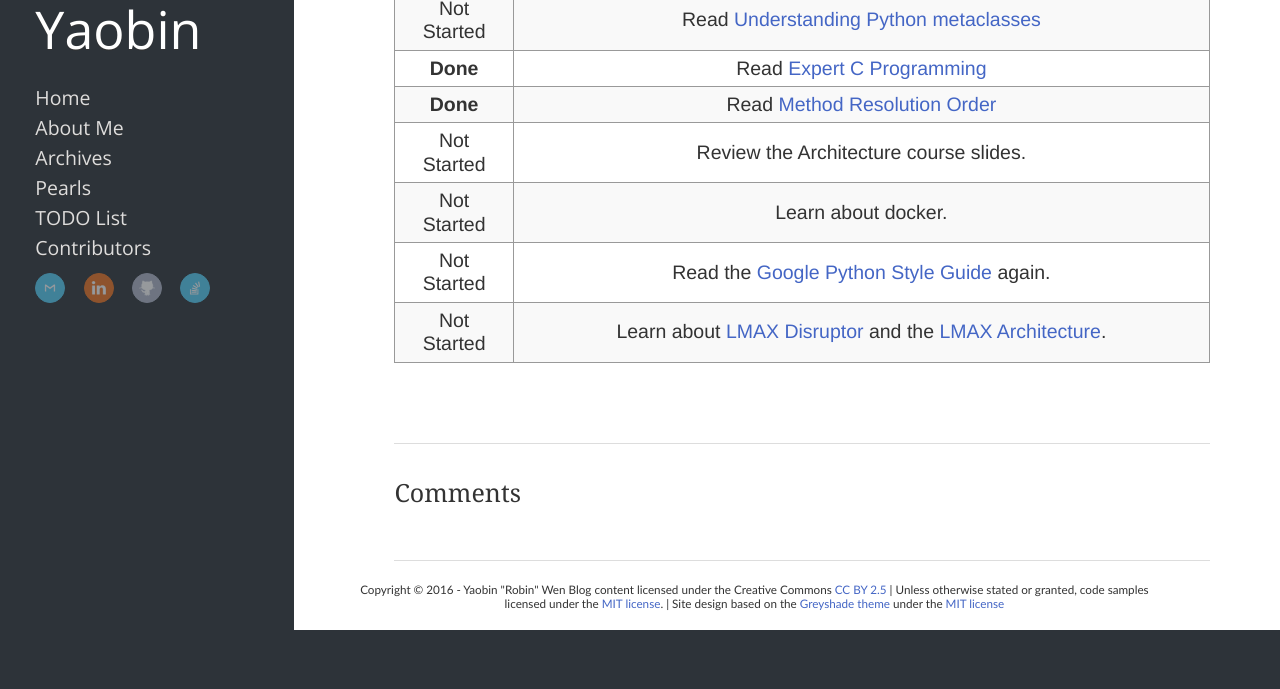
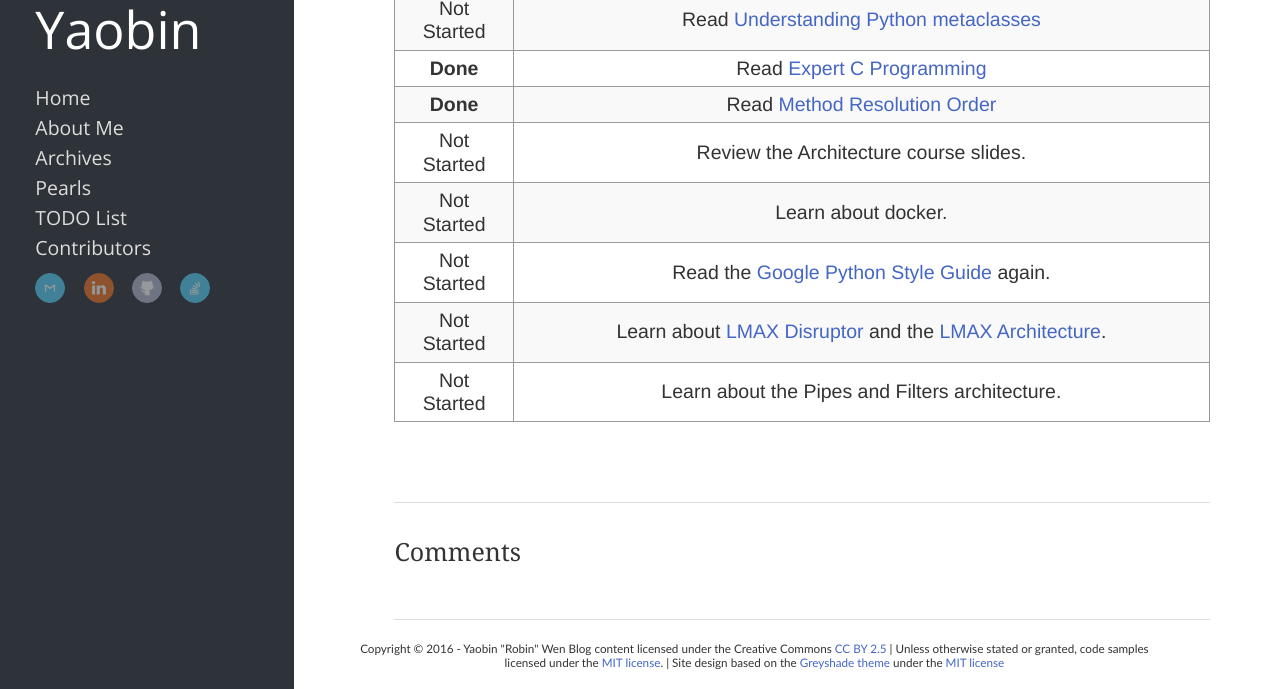
Before and after one commit to Tianhao25/yaobinwen.github.io, a Jekyll site: the page built from todo-list/index.markdown, in a window 1280 px wide and 900 px high, scrolled down 516 px, cut to the strip 211-900 px from the top of the window. Built offline with Jekyll 4.4.1, drawn with Linux system fonts in a browser that asks for light colours; nearby versions of some CDN libraries; comment, search, counter and statistics services are not loaded; before the commit the page ends 1357 px from its top, so only the background shows below that.

Commit message:
Add todo.

```diff
--- a/todo-list/index.markdown
+++ b/todo-list/index.markdown
@@ -26,3 +26,4 @@ sharing: false
 | Not Started | Learn about docker. |
 | Not Started | Read the [Google Python Style Guide](https://google.github.io/styleguide/pyguide.html) again. |
 | Not Started | Learn about [LMAX Disruptor](https://lmax-exchange.github.io/disruptor/) and the [LMAX Architecture](http://martinfowler.com/articles/lmax.html). |
+| Not Started | Learn about the Pipes and Filters architecture. |
```
